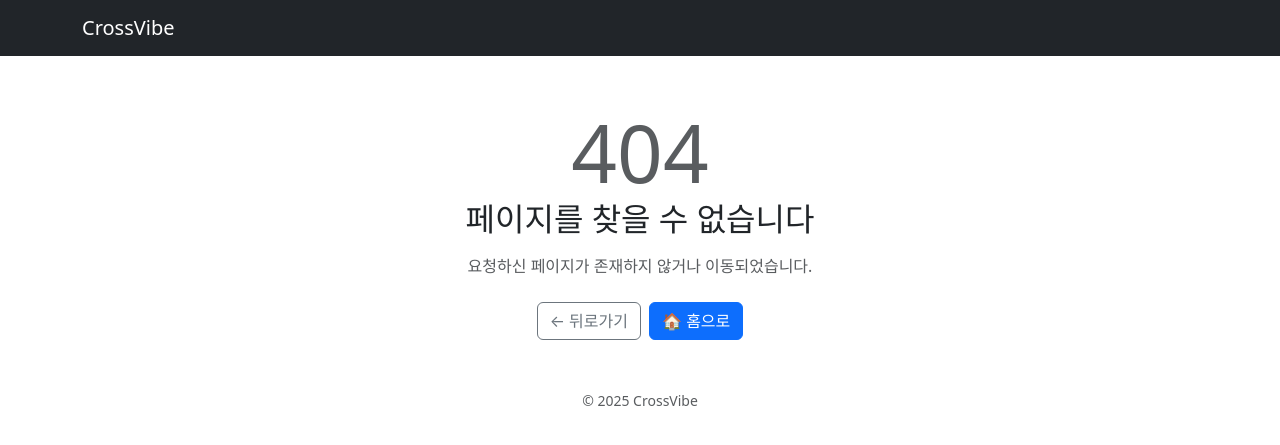
After one commit to xa-team/CrossVibe, a Python web app: template vibeapp/templates/errors/404.html in a window 1280 px wide. The commit adds this page. Shown: the top 445 px of the page. Run offline with Jinja, Linux system fonts and the light colour scheme; the template is opened without the code that fills it, so the values that code supplies are empty.

Commit message:
✨ feat: 사용자 친화적인 404 에러 페이지 템플릿 추가
- layout.html을 확장한 커스텀 404.html 템플릿 추가
- 기본 메시지 외에 동적 메시지도 표시 가능
- 뒤로가기 및 홈으로 버튼 제공
- UX 개선을 위한 시각적 안내 제공

```diff
--- a/vibeapp/services/user_services.py
+++ b/vibeapp/services/user_services.py
@@ -19,7 +19,7 @@ class UserService:
 
     @staticmethod
     def get_user_relationship_info(user, current_user_id):
-        """사용자와 현재 사용자 간의 관계 정보 반환"""
+        """대상 사용자와 현재 사용자 간의 관계 정보 반환"""
         is_friend = Friend.are_friends(current_user_id, user.id)
         has_pending_from_me = Friend.get_pending_request(current_user_id, user.id) is not None
         has_pending_to_me = Friend.get_pending_request(user.id, current_user_id) is not None
--- /dev/null
+++ b/vibeapp/templates/errors/404.html
@@ -0,0 +1,19 @@
+{% extends "layout.html" %}
+{% block title %}
+    페이지를 찾을 수 없습니다 | CrossVibe
+{% endblock title %}
+{% block content %}
+    <div class="container text-center mt-5">
+        <div class="row justify-content-center">
+            <div class="col-md-6">
+                <div class="display-1 text-muted">404</div>
+                <h2 class="mb-3">페이지를 찾을 수 없습니다</h2>
+                <p class="text-muted mb-4">{{ message or "요청하신 페이지가 존재하지 않거나 이동되었습니다." }}</p>
+                <div class="d-flex gap-2 justify-content-center">
+                    <button onclick="history.back()" class="btn btn-outline-secondary">← 뒤로가기</button>
+                    <a href="{{ url_for('public.home') }}" class="btn btn-primary">🏠 홈으로</a>
+                </div>
+            </div>
+        </div>
+    </div>
+{% endblock content %}
--- a/vibeapp/templates/social/social.html
+++ b/vibeapp/templates/social/social.html
@@ -133,7 +133,7 @@
                                         <div class="border rounded p-2 bg-light">
                                             <h6 class="mb-2">🔍 검색 결과</h6>
                                             <div id="searchResultsList">
-                                                <!-- 검색 결과가 여기에 동적으로 추가됩니다 -->
+                                                <!-- 검색 결과가 여기에 동적으로 추가됨-->
                                             </div>
                                         </div>
                                     </div>
```
